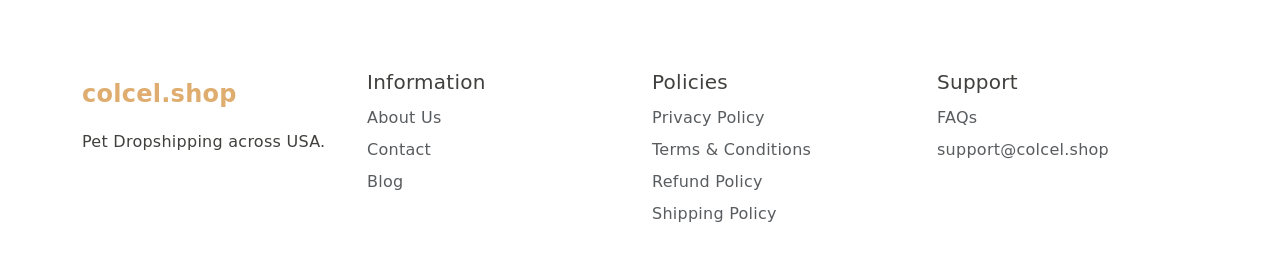
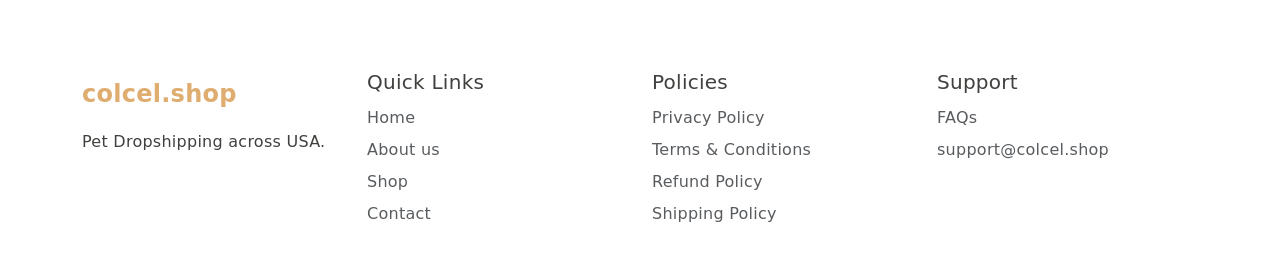
Before and after one commit to colcel2005/waggy, a plain HTML site: page refunds.html in a window 1280 px wide. Shown: the part 930-1210 px from the top of the page. Drawn offline with nearby package versions, Linux system fonts and the light colour scheme; a web font is replaced by a local one.

Commit message:
Update refunds.html
se agregan nuevas paginas al footer

```diff
--- a/refunds.html
+++ b/refunds.html
@@ -28,18 +28,10 @@
 
       <h4>1. General Conditions</h4>
       <p>We accept refund requests within <strong>7 days</strong> after purchase, provided the product:</p>
-      <ul>
-        <li>Has not been used</li>
-        <li>Is in its original packaging</li>
-        <li>Is not a hygiene or consumable item</li>
-      </ul>
+      <ul><li>Has not been used</li><li>Is in its original packaging</li><li>Is not a hygiene or consumable item</li></ul>
 
       <h4>2. Non-Refundable Products</h4>
-      <ul>
-        <li>Used products</li>
-        <li>Products damaged by the customer</li>
-        <li>Pet hygiene items</li>
-      </ul>
+      <ul><li>Used products</li><li>Products damaged by the customer</li><li>Pet hygiene items</li></ul>
 
       <h4>3. Refund Process</h4>
       <ol>
@@ -61,7 +53,7 @@
     <div class="container py-5">
       <div class="row">
         <div class="col-md-3"><a href="index.html" class="fs-4 fw-bold text-primary text-decoration-none">colcel.shop</a><p class="mt-2">Pet Dropshipping across USA.</p></div>
-        <div class="col-md-3"><h5>Information</h5><ul class="list-unstyled"><li><a href="about.html" class="text-decoration-none text-muted">About Us</a></li><li><a href="contact.html" class="text-decoration-none text-muted">Contact</a></li><li><a href="blog.html" class="text-decoration-none text-muted">Blog</a></li></ul></div>
+        <div class="col-md-3"><h5>Quick Links</h5><ul class="list-unstyled"><li><a href="index.html" class="text-decoration-none text-muted">Home</a></li><li><a href="about.html" class="text-decoration-none text-muted">About us</a></li><li><a href="shop.html" class="text-decoration-none text-muted">Shop</a></li><li><a href="contact.html" class="text-decoration-none text-muted">Contact</a></li></ul></div>
         <div class="col-md-3"><h5>Policies</h5><ul class="list-unstyled"><li><a href="privacy.html" class="text-decoration-none text-muted">Privacy Policy</a></li><li><a href="terms.html" class="text-decoration-none text-muted">Terms & Conditions</a></li><li><a href="refunds.html" class="text-decoration-none text-muted">Refund Policy</a></li><li><a href="shipping.html" class="text-decoration-none text-muted">Shipping Policy</a></li></ul></div>
         <div class="col-md-3"><h5>Support</h5><ul class="list-unstyled"><li><a href="faq.html" class="text-decoration-none text-muted">FAQs</a></li><li><a href="mailto:support@colcel.shop" class="text-decoration-none text-muted">support@colcel.shop</a></li></ul></div>
       </div>
```
